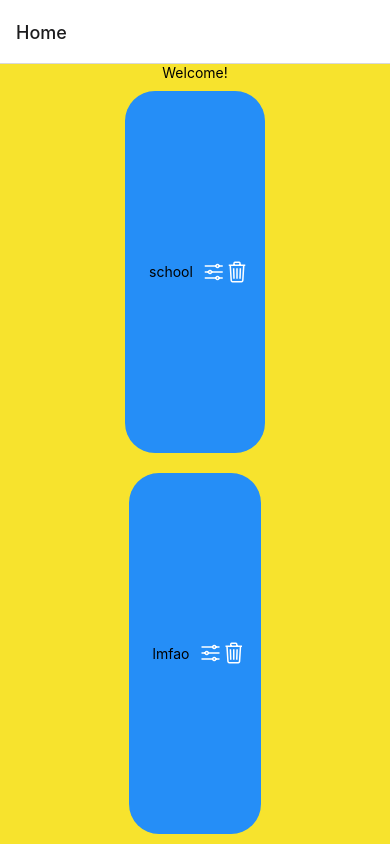
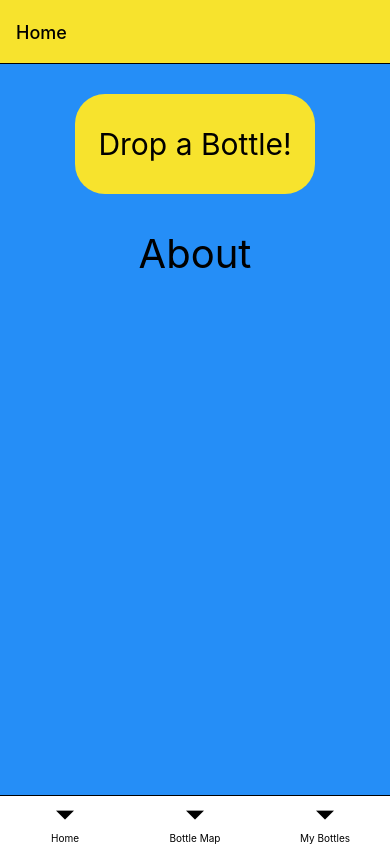
Before and after one commit to qiaomein/imessage_in_a_bottle, a React Native app: screen /Home in a window 390 px wide. Built offline with nearby package versions, Linux system fonts and the light colour scheme.

Commit message:
added color to the UI and added tabs in dev

```diff
--- a/App.js
+++ b/App.js
@@ -1,4 +1,7 @@
-
+import * as React from 'react';
+import { StatusBar } from 'expo-status-bar';
+import { StyleSheet, Text, View, Dimensions, Button, TouchableOpacity } from 'react-native';
+import {Ionicons}  from "@expo/vector-icons"
 import { NavigationContainer } from '@react-navigation/native';
 import { createNativeStackNavigator } from '@react-navigation/native-stack';
 import { createBottomTabNavigator } from '@react-navigation/bottom-tabs';
@@ -7,6 +10,8 @@ import { Cell, Section, TableView } from 'react-native-tableview-simple';
 import { ScrollView } from 'react-native-gesture-handler';
 import home from "./screens/home"
 import map from "./screens/map"
+import bottles from "./screens/bottles"
+import colors from './constants/colors';
 
 const Stack = createNativeStackNavigator();
 const Tab = createBottomTabNavigator();
@@ -63,61 +68,25 @@ function MapScreen(props) {
 //   }
 // }
 
-function TestMessage() {
-  return (
-    <View style={styles.testContainer}>
-      <Text>Message content here</Text>
-      {/* <StatusBar style="auto" /> */}
-      {/* <Button
-        title="Show me the Map screen"
-        onPress={() => navigation.navigate('Map')}/> */}
-    </View>
-  );
-}
-
-function MessagesScreen({navigation}) {
-  return (
-    <ScrollView contentContainerStyle={styles.stage}>
-    <TableView appearance="light">
-      <Section header="" footer="">
-        <Cell
-          cellStyle="Subtitle"
-          title="Message Title"
-          detail="Location + Date"
-          accessory="DisclosureIndicator"
-          onPress={() => navigation.navigate('Message Title')}
-        />
-      </Section>
-    </TableView>
-  </ScrollView>
-  );
-}
-
-function Messages() {
-  return (
-    <Stack.Navigator>
-    {/* {/* <Stack.Screen name="Home" component={HomeScreen} /> */}
-    <Stack.Screen name="All Messages" component={MessagesScreen} />
-    <Stack.Screen name="Message Title" component={TestMessage} />
-  </Stack.Navigator>
-  );
-}
 
 
 function App() {
+  const navTheme = {
+    colors: {
+      background: colors.yellow
+
+    }
+  }
   return (
-    <NavigationContainer>
-      <Stack.Navigator>
-        <Stack.Screen name = "Home" component={home} />
-        <Stack.Screen name = "Bottle Map" component = {map}/>
-      </Stack.Navigator>
+    <NavigationContainer theme = {navTheme}>
 
+      <Tab.Navigator>
+        <Tab.Screen name = "Home" component={home}/>
+        <Tab.Screen name = "Bottle Map" component = {map}/>
+        <Tab.Screen name = "My Bottles" component = {bottles}/>
 
-{/*      <Tab.Navigator>
-        <Tab.Screen name="Map" component={MapScreen} />
-        <Tab.Screen name="My Bottles" component={Messages} />
       </Tab.Navigator>
-  */}
+
     </NavigationContainer>
   );
 }
--- /dev/null
+++ b/screens/bottles.js
@@ -0,0 +1,115 @@
+import * as React from 'react';
+import { StatusBar } from 'expo-status-bar';
+import { StyleSheet, Text, View, Dimensions, TouchableOpacity } from 'react-native';
+import colors from "../constants/colors"
+import {Ionicons}  from "@expo/vector-icons"
+
+function TestMessage() {
+    return (
+      <View style={styles.testContainer}>
+        <Text>Message content here</Text>
+        {/* <StatusBar style="auto" /> */}
+        {/* <Button
+          title="Show me the Map screen"
+          onPress={() => navigation.navigate('Map')}/> */}
+      </View>
+    );
+  }
+
+  function MessagesScreen({navigation}) {
+    return (
+      <ScrollView contentContainerStyle={styles.stage}>
+      <TableView appearance="light">
+        <Section header="" footer="">
+          <Cell
+            cellStyle="Subtitle"
+            title="Message Title"
+            detail="Location + Date"
+            accessory="DisclosureIndicator"
+            onPress={() => navigation.navigate('Message Title')}
+          />
+        </Section>
+      </TableView>
+    </ScrollView>
+    );
+  }
+
+  function Messages() {
+    return (
+      <Stack.Navigator>
+      {/* {/* <Stack.Screen name="Home" component={HomeScreen} /> */}
+      <Stack.Screen name="All Messages" component={MessagesScreen} />
+      <Stack.Screen name="Message Title" component={TestMessage} />
+    </Stack.Navigator>
+    );
+  }
+
+
+
+const Bottle = (props) => {
+
+    return (
+
+            <TouchableOpacity onPress={() => {props.navigation.navigate("Bottle Map")}} style = {styles.itemContainer}>
+                <View>
+                    <Text style = {styles.itemTitle}> {props.title} </Text>
+                </View>
+
+                <View style = {{flexDirection: "row"}}>
+                    <TouchableOpacity onPress = {() => {}}>
+                        <Ionicons name = "options-outline" size = {24} color = "white"/>
+                    </TouchableOpacity>
+                    <TouchableOpacity onPress = {() => {}}>
+                        <Ionicons name = "trash-outline" size = {24} color = "white"/>
+                    </TouchableOpacity>
+
+                </View>
+
+            </TouchableOpacity>
+
+
+    )
+}
+
+export default ({navigation}) => {
+    return (
+        <View style = {styles.container}>
+
+            <Bottle title = "[bottle title]" navigation = {navigation}/>
+
+        </View>
+
+
+    )
+}
+
+const styles = StyleSheet.create({
+
+    container: {
+      flex: 1,
+      backgroundColor: colors.yellow,
+      alignItems: 'center',
+      justifyContent: 'center',
+    },
+
+    itemContainer: {
+        flexDirection: "row",
+        justifyContent: "space-between",
+        alignItems: "center",
+        height: 100,
+        flex: -1,
+        borderRadius: 30,
+        marginHorizontal: 20,
+        marginVertical: 10,
+        padding: 15,
+        backgroundColor: colors.blue
+
+    },
+
+    itemTitle: {fonSize: 24, padding: 30, color: "black"},
+
+
+
+
+
+  });
--- a/screens/home.js
+++ b/screens/home.js
@@ -1,30 +1,21 @@
 import * as React from 'react';
 import { StatusBar } from 'expo-status-bar';
-import { StyleSheet, Text, View, Dimensions, Button, TouchableOpacity } from 'react-native';
+import { StyleSheet, Text, View, Dimensions, TouchableOpacity, Image } from 'react-native';
 import colors from "../constants/colors"
 import {Ionicons}  from "@expo/vector-icons"
+import icon from "../assets/favicon.png"
 
 
 
-const ListButton = (props) => {
+const Button = (props) => {
 
     return (
 
             <TouchableOpacity onPress={() => {props.navigation.navigate("Bottle Map")}} style = {styles.itemContainer}>
                 <View>
-                    <Text style = {styles.itemTitle}> {props.title} </Text>
+                    {/*<Image source = {icon} style = {styles.iconStyle} />*/}
+                    <Text style = {styles.buttonText}> {props.title} </Text>
                 </View>
-
-                <View style = {{flexDirection: "row"}}>
-                    <TouchableOpacity onPress = {() => {}}>
-                        <Ionicons name = "options-outline" size = {24} color = "white"/>
-                    </TouchableOpacity>
-                    <TouchableOpacity onPress = {() => {}}>
-                        <Ionicons name = "trash-outline" size = {24} color = "white"/>
-                    </TouchableOpacity>
-
-                </View>
-
             </TouchableOpacity>
 
 
@@ -34,13 +25,9 @@ const ListButton = (props) => {
 export default ({navigation}) => {
     return (
         <View style = {styles.container}>
+            <Button title = "Drop a Bottle!" navigation = {navigation}/>
 
-            <Text> Welcome! </Text>
-
-
-
-            <ListButton title = "school" navigation = {navigation}/>
-            <ListButton title = "lmfao" navigation = {navigation}/>
+            <Text style = {styles.itemTitle}> About </Text>
         </View>
 
 
@@ -51,9 +38,9 @@ const styles = StyleSheet.create({
 
     container: {
       flex: 1,
-      backgroundColor: colors.yellow,
+      backgroundColor: colors.blue,
       alignItems: 'center',
-      justifyContent: 'center',
+      justifyContent: 'top',
     },
 
     itemContainer: {
@@ -61,16 +48,16 @@ const styles = StyleSheet.create({
         justifyContent: "space-between",
         alignItems: "center",
         height: 100,
-        flex: 1,
+        flex: -1,
         borderRadius: 30,
-        marginHorizontal: 20,
-        marginVertical: 10,
+        marginHorizontal: 30,
+        marginVertical: 30,
         padding: 15,
-        backgroundColor: colors.blue
+        backgroundColor: colors.yellow
 
     },
 
-    itemTitle: {fonSize: 24, padding: 5, color: "black"},
+    itemTitle: {fontSize: 40, padding: 5, color: "black"},
     map: {
         width: Dimensions.get('window').width,
         height: Dimensions.get('window').height,
@@ -79,6 +66,19 @@ const styles = StyleSheet.create({
         flex: 1,
       },
 
+    iconStyle: {
+        flexDirection: "row",
+        alignContent: "center",
+        resizeMode: 'contain'
+
+    },
+
+    buttonText: {
+        fontSize: 30,
+        flexDirection: "row",
+        justifyContent: "center"
+    }
+
 
 
   });
```
Also changed, not shown: assets/favicon.png, assets/original.png (added).
